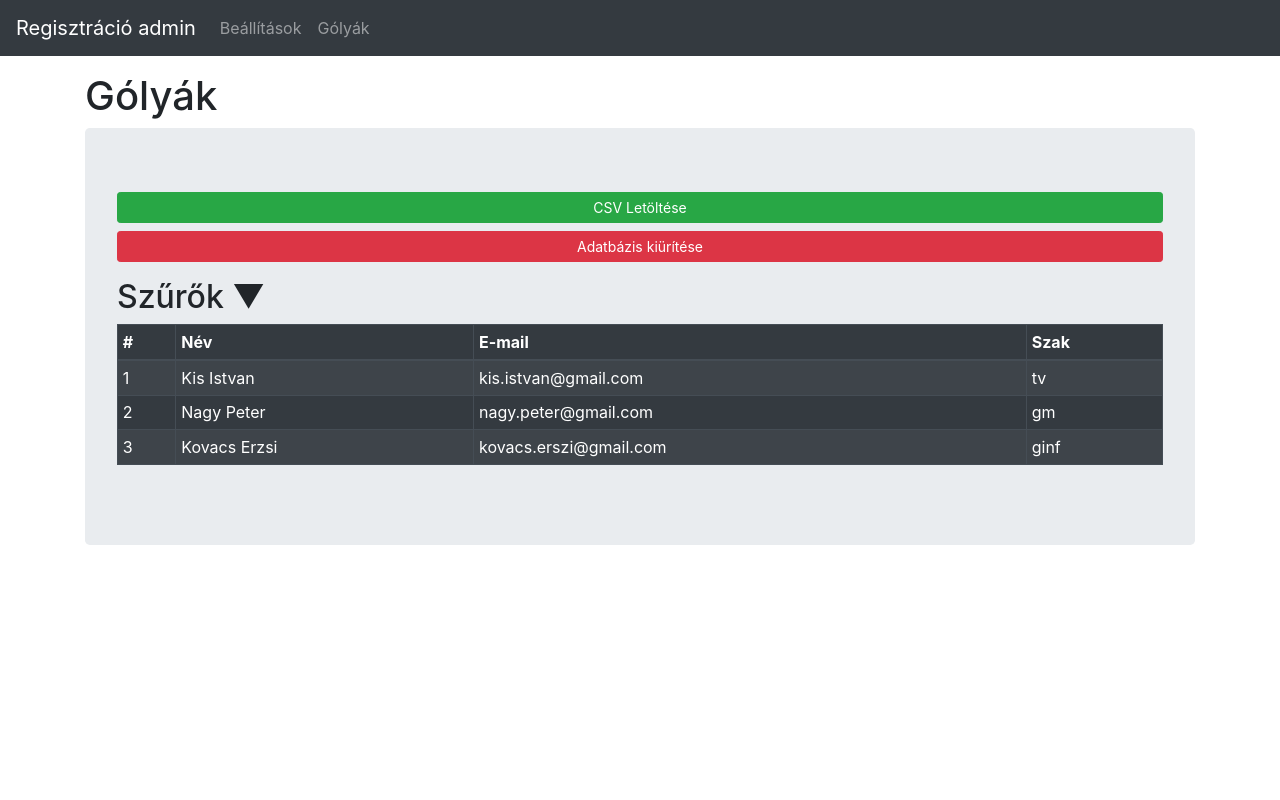
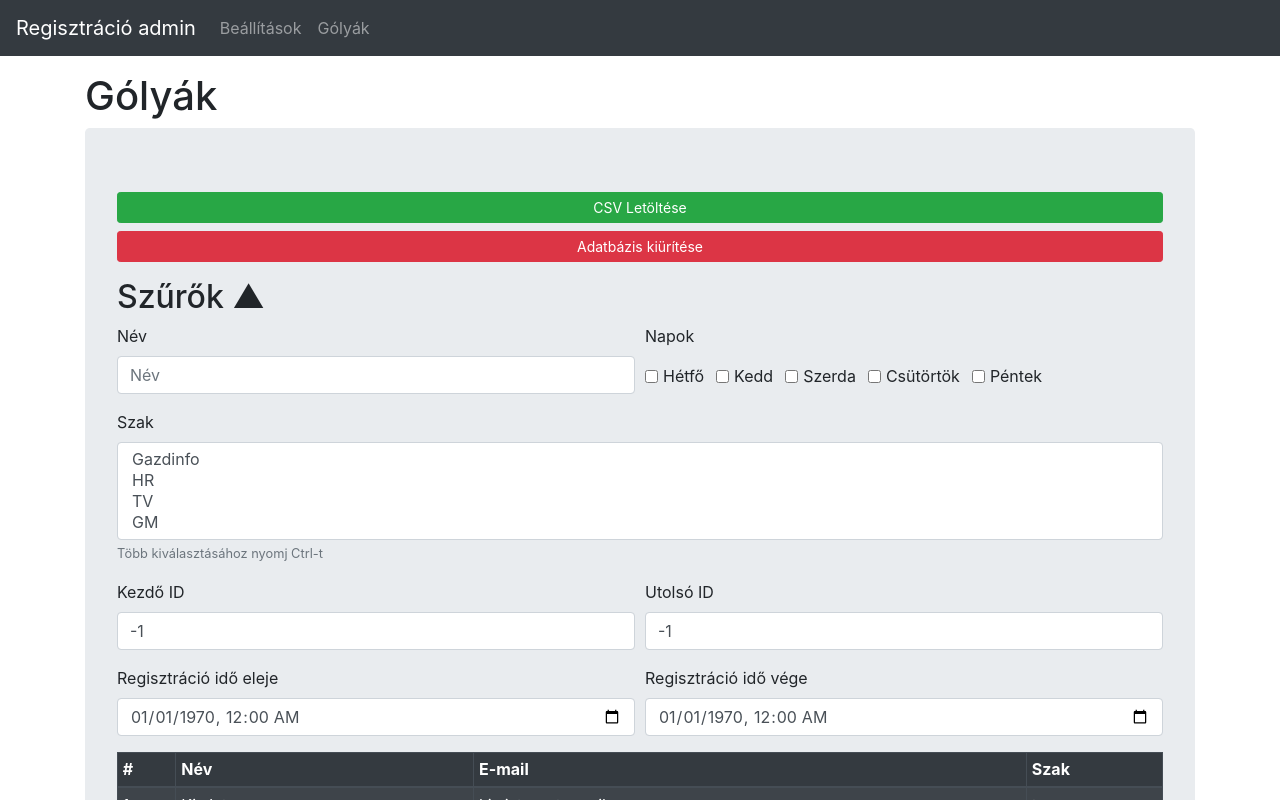
Before and after one commit to ocsibce/ocsi-gt-regisztracio, a React (Create React App) app in the folder admin/: page /golyak in a window 1280 px wide. Shown: the top 800 px of the page. Built offline with nearby package versions, Linux system fonts and the light colour scheme.

Commit message:
Filters for ID and RegisztracioDate

```diff
--- a/admin/src/GolyaPage/Filters.tsx
+++ b/admin/src/GolyaPage/Filters.tsx
@@ -22,7 +22,11 @@ enum FilterType {
     szerda,
     csutortok,
     pentek,
-    szak
+    szak,
+    minId,
+    maxId,
+    minRegDate,
+    maxRegDate
 }
 
 const FilterList = styled.ul`
@@ -46,7 +50,7 @@ const Filters = () => {
 
     const dispatch = useDispatch();
 
-    const [showFilters, setShowFilters] = useState<boolean>(false);
+    const [showFilters, setShowFilters] = useState<boolean>(true);
 
     const filters = useSelector((state: InitialState) => {return state.filters});
 
@@ -76,6 +80,22 @@ const Filters = () => {
             }
         }
         setSzakFilter(selectedOptions);
+    }
+
+    const onMinIdChanged = (event: React.ChangeEvent<HTMLInputElement>) => {
+        setIdFilter("min", parseInt(event.target.value));
+    }
+
+    const onMaxIdChanged = (event: React.ChangeEvent<HTMLInputElement>) => {
+        setIdFilter("max", parseInt(event.target.value));
+    }
+
+    const onMinRegDateChanged = (event: React.ChangeEvent<HTMLInputElement>) => {
+        setDateFilter("min", new Date(event.target.value).getTime());
+    }
+
+    const onMaxRegDateChanged = (event: React.ChangeEvent<HTMLInputElement>) => {
+        setDateFilter("max", new Date(event.target.value).getTime());
     }
 
     const getActiveFilters = () => {
@@ -144,6 +164,14 @@ const Filters = () => {
         dispatch(changeFilter("szak", szakok));
     }
 
+    const setIdFilter = (type: "min" | "max", ujId: number) => {
+        dispatch(changeFilter(`${type}Id`, ujId));
+    }
+
+    const setDateFilter = (type: "min" | "max", ujDate: number) => {
+        dispatch(changeFilter(`${type}RegDate`, ujDate));
+    }
+
     const removeFilter = (type: FilterType, text?: string) => {
         switch (type) {
             case FilterType.nev:
@@ -172,6 +200,18 @@ const Filters = () => {
                 }
                 setSzakFilter(szakok);
                 break;
+            case FilterType.minId:
+                setIdFilter("min", -1);
+                break;
+            case FilterType.maxId:
+                setIdFilter("max", -1);
+                break;
+            case FilterType.minRegDate:
+                setDateFilter("min", 0);
+                break;
+            case FilterType.maxRegDate:
+                setDateFilter("max", 0);
+                break;
             default:
                 break;
         }
@@ -179,7 +219,16 @@ const Filters = () => {
 
     const ctrlText =  /mac/i.test(navigator.userAgent) ? "Cmd" : "Ctrl";
 
-    const filter = showFilters ? <>
+    const formatDate = (milliseconds: number): string => {
+        const date = new Date(milliseconds);
+        const month = date.getMonth() < 9 ? `0${date.getMonth()+1}` : date.getMonth() + 1;
+        const day = date.getDate() < 10 ? `0${date.getDate()}` : date.getDate();
+        const hours = date.getHours() < 10 ? `0${date.getHours()}` : date.getHours();
+        const minutes = date.getMinutes() < 10 ? `0${date.getMinutes()}` : date.getMinutes()
+        return `${date.getFullYear()}-${month}-${day}T${hours}:${minutes}`
+    }
+
+    const filterForm = showFilters ? <>
         <Form>
             <Form.Row>
                 <Col>
@@ -248,6 +297,34 @@ const Filters = () => {
                     </Form.Group>
                 </Col>
             </Form.Row>
+            <Form.Row>
+                <Col>
+                    <Form.Group controlId="minIdFilter">
+                        <Form.Label>Kezdő ID</Form.Label>
+                        <Form.Control type="number" placeholder="Kezdő ID" onChange={onMinIdChanged} value={filters.minId}></Form.Control>
+                    </Form.Group>
+                </Col>
+                <Col>
+                    <Form.Group controlId="maxIdFilter">
+                        <Form.Label>Utolsó ID</Form.Label>
+                        <Form.Control type="number" placeholder="Utolsó ID" onChange={onMaxIdChanged} value={filters.maxId}></Form.Control>
+                    </Form.Group>
+                </Col>
+            </Form.Row>
+            <Form.Row>
+                <Col>
+                    <Form.Group controlId="kezdoRegDateFilter">
+                        <Form.Label>Regisztráció idő eleje</Form.Label>
+                        <Form.Control type="datetime-local" onChange={onMinRegDateChanged} value={formatDate(filters.regDateKezdo)}></Form.Control>
+                    </Form.Group>
+                </Col>
+                <Col>
+                    <Form.Group controlId="utolsoRegDateFilter">
+                        <Form.Label>Regisztráció idő vége</Form.Label>
+                        <Form.Control type="datetime-local" onChange={onMaxRegDateChanged} value={formatDate(filters.regDateUtolso)}></Form.Control>
+                    </Form.Group>
+                </Col>
+            </Form.Row>
         </Form>
         {getActiveFilters()}
     </>
@@ -258,7 +335,7 @@ const Filters = () => {
     return (
         <div className="mt-3">
             <h2 onClick={changeShowFilter} style={{cursor: "pointer", userSelect: "none"}}>Szűrők {arrow}</h2>
-            { filter }
+            { filterForm }
         </div>
     );
 }
--- a/admin/src/GolyaPage/GolyaList.tsx
+++ b/admin/src/GolyaPage/GolyaList.tsx
@@ -1,4 +1,4 @@
-import React, {useState} from 'react';
+import React from 'react';
 import Table from 'react-bootstrap/Table';
 import { useSelector } from 'react-redux';
 import { InitialState } from '../utils/types';
--- a/admin/src/GolyaPage/Golyak.tsx
+++ b/admin/src/GolyaPage/Golyak.tsx
@@ -10,11 +10,11 @@ import GolyaList from './GolyaList';
 
 const Golyak = () => {
 
-    // TODO - Request data
-    // TODO - Show data
+    // BLOCKED - Request data -> API needed
+    // DONE - Show data
     // TODO - Export CSV
     // TODO - Filtering
-    // TODO - Delete all data
+    // BLOCKED - Delete all data -> API needed
 
     return (
         <Container>
--- a/admin/src/index.tsx
+++ b/admin/src/index.tsx
@@ -60,7 +60,9 @@ export const initialState: InitialState = {
       csutortok: false,
       pentek: false
     },
-    szak: []
+    szak: [],
+    regDateKezdo: 0,
+    regDateUtolso: 0,
   }
 };
 
--- a/admin/src/reducer.ts
+++ b/admin/src/reducer.ts
@@ -38,6 +38,12 @@ const reducer: Reducer<InitialState, any> = (state: InitialState | undefined = i
                 case "maxId":
                     filters.maxId = newValue;
                     break;
+                case "minRegDate":
+                    filters.regDateKezdo = newValue;
+                    break;
+                case "maxRegDate":
+                    filters.regDateUtolso = newValue;
+                    break;
                 default:
                     break;
             }
--- a/admin/src/utils/types.ts
+++ b/admin/src/utils/types.ts
@@ -32,6 +32,8 @@ export type Filter = {
     nev: string;
     nap: Napok,
     szak: string[],
+    regDateKezdo: number,
+    regDateUtolso: number,
 }
 
 export type InitialState = {
```
